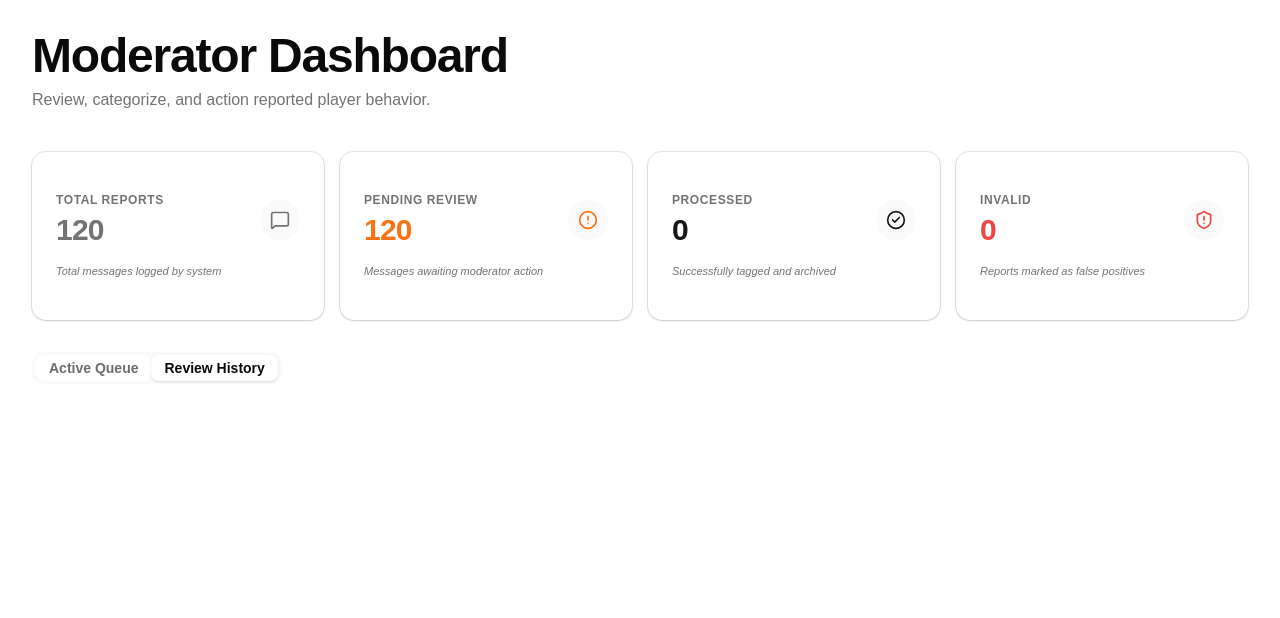
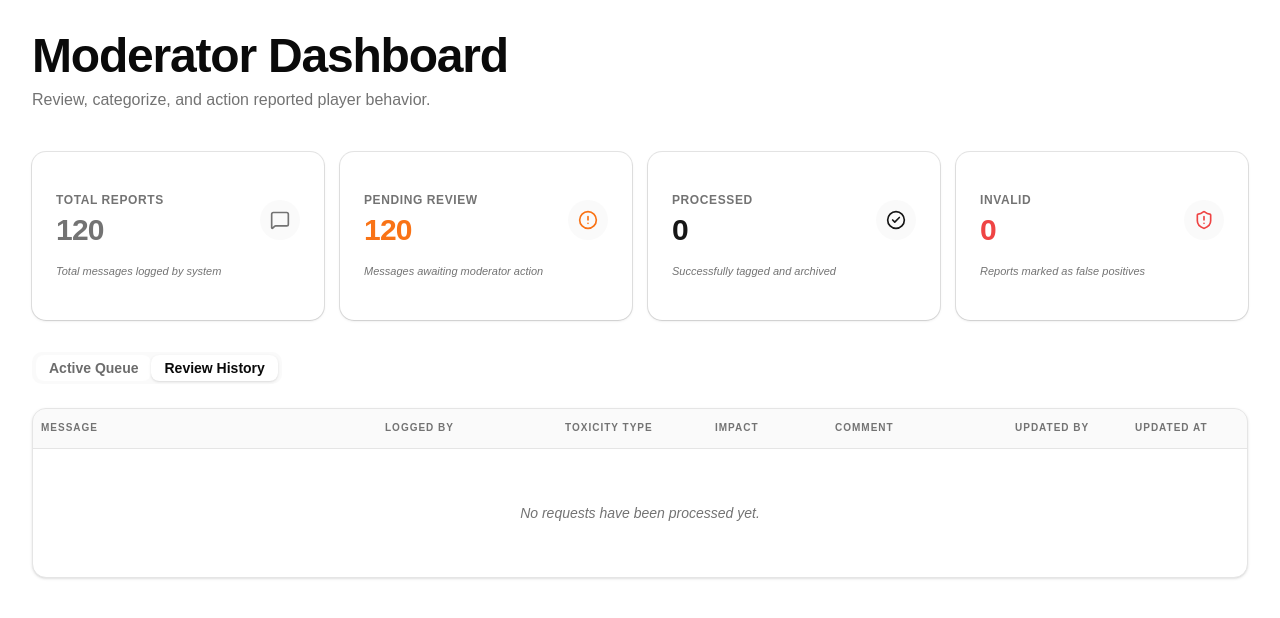
Before and after one commit to Kikkeri-UI/toxic-moderator, a React (Vite) app: page / in a window 1280 px wide. Both pictures are taken after a click on the tab "Review History". Shown: the top 618 px of the page. Built offline with nearby package versions, Linux system fonts and the light colour scheme.

Commit message:
implement processed queue layout with memoized filtering

```diff
--- a/src/App.tsx
+++ b/src/App.tsx
@@ -3,12 +3,24 @@ import { StatsBar } from "@/components/dashboard/stats-bar";
 //import './App.css'
 import { Tabs, TabsContent, TabsList, TabsTrigger } from "@/components/ui/tabs";
 import { MessageTable } from "@/components/dashboard/message-queue";
+import { ProcessedQueue } from "@/components/dashboard/processed-queue";
+import { useMemo } from "react"
 
 function App() {
 
   const { reports, stats } = useReports();
 
-  console.log(reports)
+  /**
+   * Whenever the erports change, filter out tagged reports
+   * to be sent to the processed-queue component
+   */
+  const taggedReports = useMemo(() => {
+    return reports.filter((report) => {
+      if (report.status === "processed") {
+        return report
+      }
+    })
+  }, [reports])
 
   return (
     <main className="container mx-auto py-8 px-4 sm:px-6 lg:px-8">
@@ -21,18 +33,18 @@ function App() {
       <StatsBar stats={stats} />
       <Tabs defaultValue="queue" className="w-full">
         <TabsList className="mb-4 bg-muted/50 p-1">
-          <TabsTrigger value="queue" className="data-[state=active]: bg-background font-extrabold p-3">
+          <TabsTrigger value="queue" className="data-[state=active]: bg-background font-extrabold p-3 cursor-pointer">
             Active Queue
           </TabsTrigger>
-          <TabsTrigger value="processed" className="data-[state=active]: bg-background font-extrabold p-3">
+          <TabsTrigger value="processed" className="data-[state=active]: bg-background font-extrabold p-3 cursor-pointer">
             Review History
           </TabsTrigger>
         </TabsList>
         <TabsContent value="queue">
           <MessageTable reports={reports} onTag={() => { console.log("Handle tagging") }} />
         </TabsContent>
-        <TabsContent value="queue">
-          {/** Processed queue goes here */}
+        <TabsContent value="processed">
+          <ProcessedQueue reports={taggedReports} />
         </TabsContent>
 
       </Tabs>
--- /dev/null
+++ b/src/components/dashboard/processed-queue.tsx
@@ -0,0 +1,46 @@
+import React, { useState, useEffect } from "react"
+import { Report } from "@/types";
+import {
+    Table, TableBody, TableCell, TableHead, TableHeader, TableRow
+} from "@/components/ui/table";
+
+interface ProcessedQueueProps {
+    reports: Report[]
+}
+
+export const ProcessedQueue = ({ reports }: ProcessedQueueProps) => {
+
+    console.log(reports)
+
+    return (
+        <div className="space-y-4">
+            <div className="rounded-xl border border-border bg-card shadow-sm overflow-hidden">
+                <Table>
+                    <TableHeader className="bg-muted/50">
+                        <TableRow className="hover:bg-transparent">
+                            <TableHead className="font-semibold uppercase text-[10px] tracking-widest text-muted-foreground">Message</TableHead>
+                            <TableHead className="w-45 font-semibold uppercase text-[10px] tracking-widest text-muted-foreground">Logged By</TableHead>
+                            <TableHead className="w-37.5 font-semibold uppercase text-[10px] tracking-widest text-muted-foreground">Toxicity Type</TableHead>
+                            <TableHead className="w-30 font-semibold uppercase text-[10px] tracking-widest text-muted-foreground">Impact</TableHead>
+                            <TableHead className="w-45 font-semibold uppercase text-[10px] tracking-widest text-muted-foreground">Comment</TableHead>
+                            <TableHead className="w-30 font-semibold uppercase text-[10px] tracking-widest text-muted-foreground">Updated By</TableHead>
+                            <TableHead className="w-30 font-semibold uppercase text-[10px] tracking-widest text-muted-foreground">Updated At</TableHead>
+
+                        </TableRow>
+                    </TableHeader>
+                    <TableBody>
+                        {reports.length === 0 ? (
+                            <TableRow>
+                                <TableCell colSpan={7} className="h-32 text-center text-muted-foreground italic">
+                                    No requests have been processed yet.
+                                </TableCell>
+                            </TableRow>
+                        ) : (<></>
+                        )}
+                    </TableBody>
+                </Table>
+            </div>
+        </div>
+    )
+
+}
```
